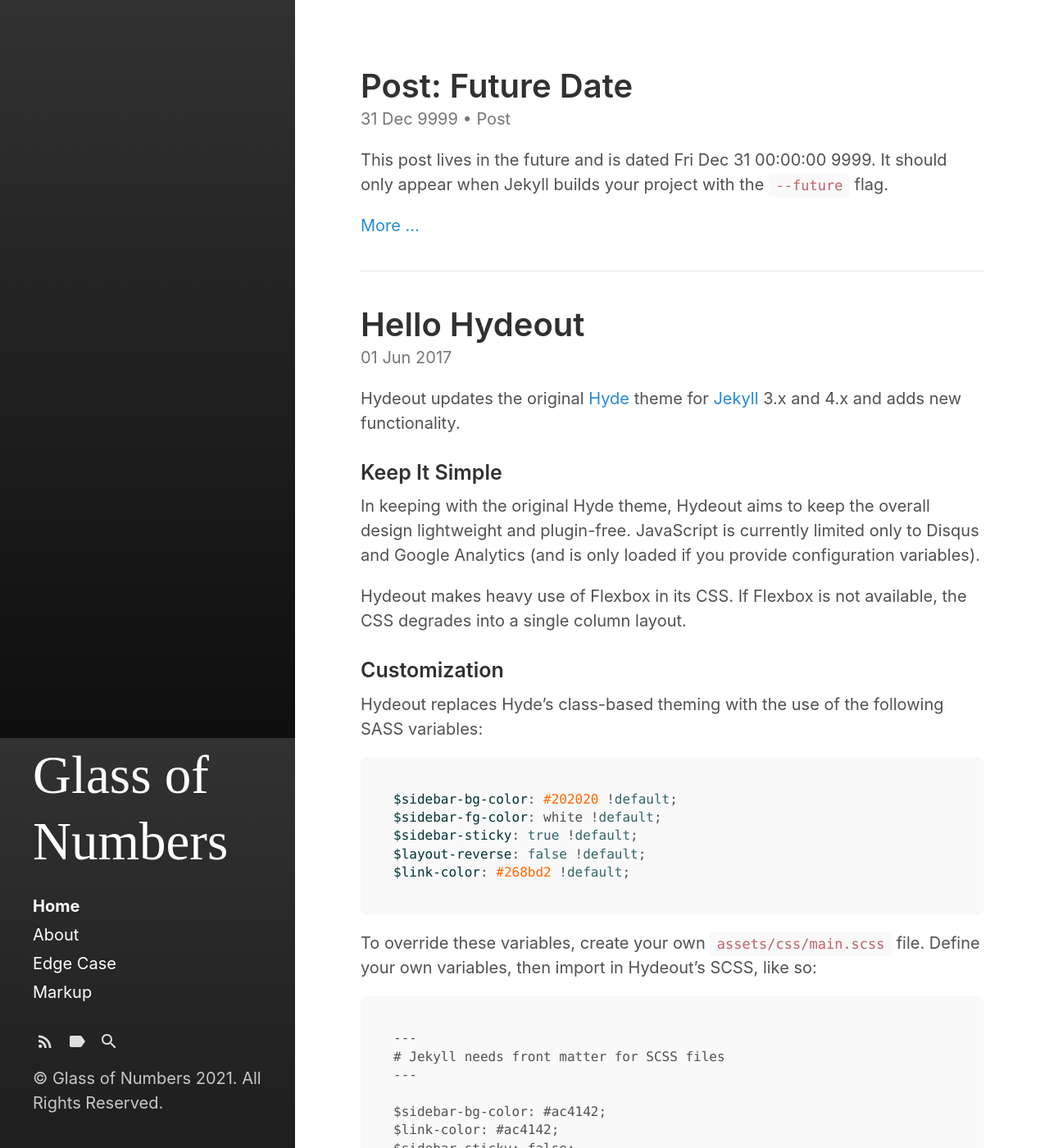
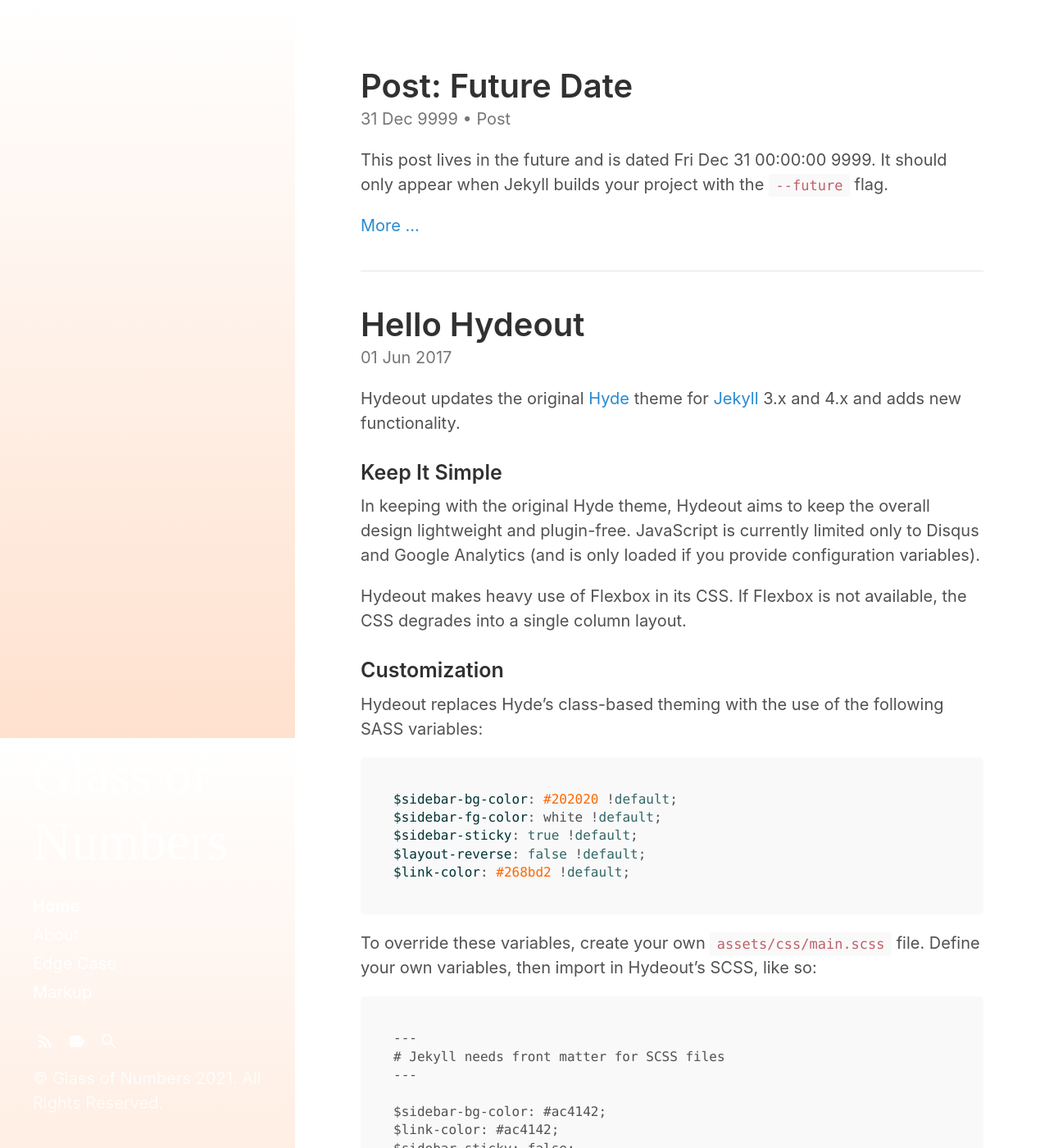
Before and after one commit to mokcak/mokcak.github.io, a Jekyll site: the page built from index.html, in a window 1280 px wide and 1400 px high. Shown: the whole window at 82% size. Built offline with Jekyll 4.4.1, drawn with Linux system fonts in a browser that asks for light colours; the list of posts is cut into pages by our own code.

Commit message:
Update _variables.scss

```diff
--- a/_sass/hydeout/_variables.scss
+++ b/_sass/hydeout/_variables.scss
@@ -42,7 +42,7 @@ $code-font-family: Menlo, Monaco, 'Courier New', monospace !default;
 $code-color: #bf616a !default;
 
 // Hyde theming
-$sidebar-bg-color: #202020 !default;
+$sidebar-bg-color: #fff7f2 !default;
 $sidebar-fg-color: #fff !default;
 $sidebar-sticky: true !default;
 $layout-reverse: false !default;
```
